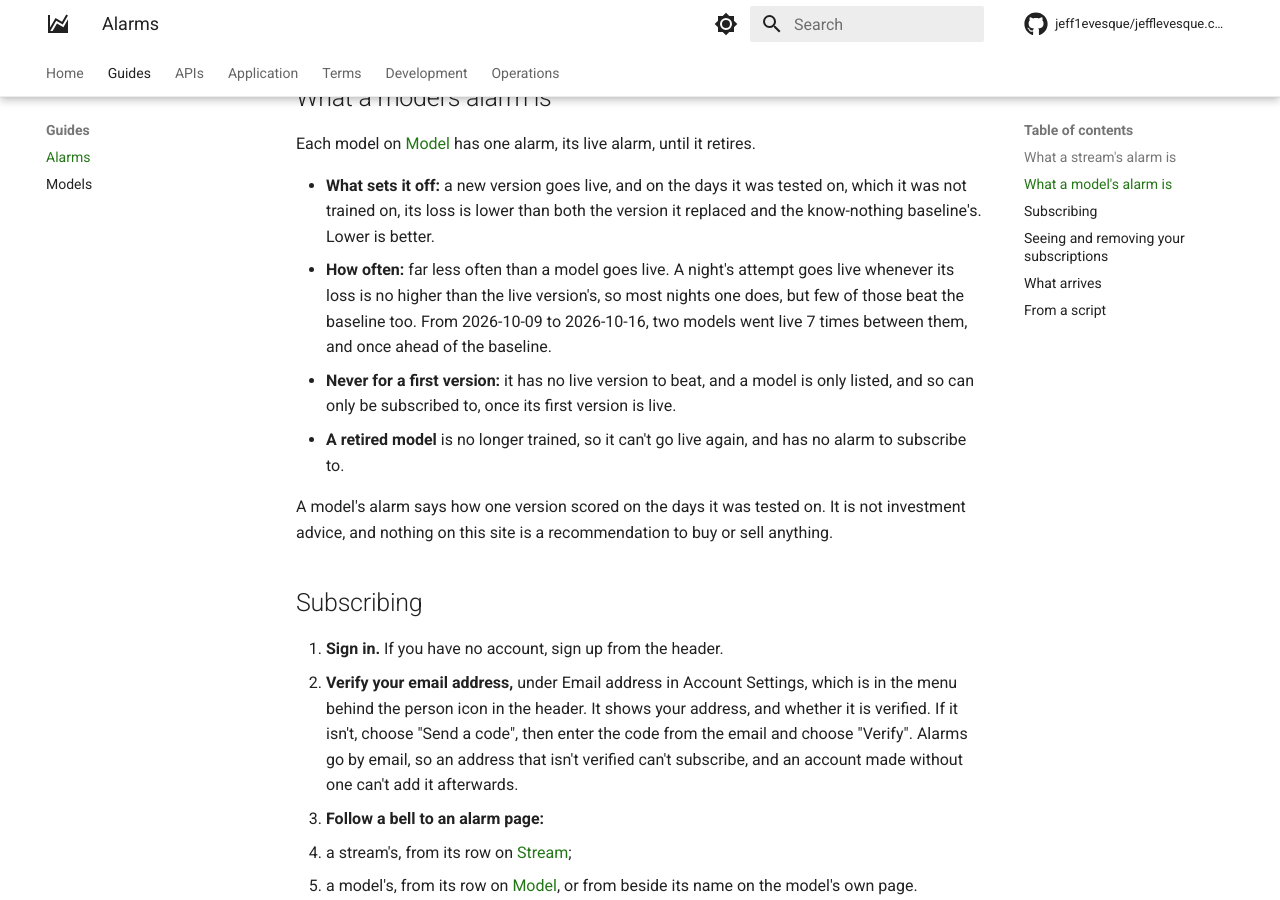
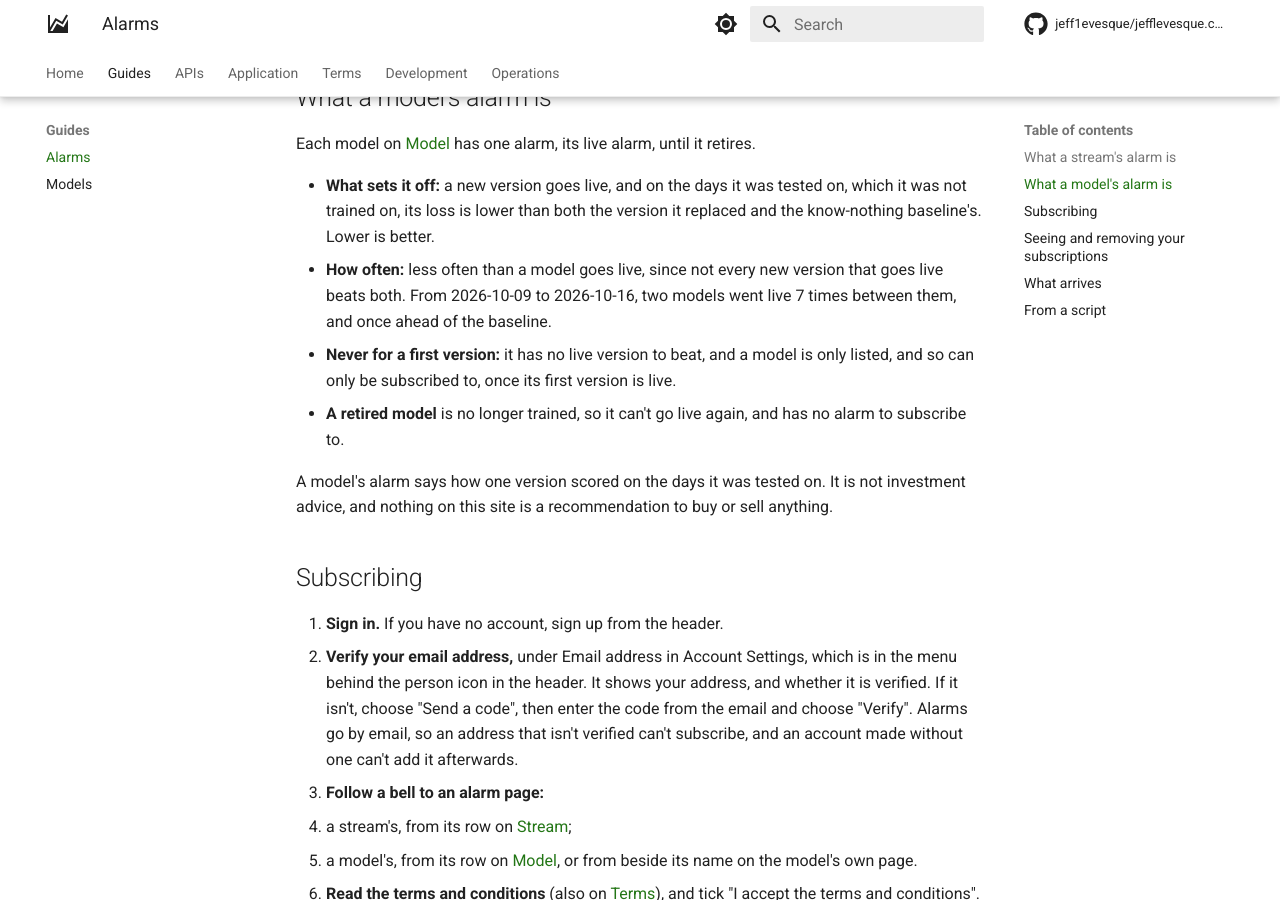
Before and after one commit to jeff1evesque/jefflevesque.com, an MkDocs documentation site: the page built from documentation/guide/alarms.md, in a window 1280 px wide and 900 px high, scrolled down 793 px. Built offline with MkDocs 1.6.1 and Material for MkDocs 9.7.7, drawn with Linux system fonts in a browser that asks for light colours; comment, search, counter and statistics services are not loaded.

Commit message:
#315: documentation/guide/alarms.md, how often, without the go-live rule

```diff
--- a/documentation/guide/alarms.md
+++ b/documentation/guide/alarms.md
@@ -31,10 +31,9 @@
 - **What sets it off:** a new version goes live, and on the days it was tested on, which
   it was not trained on, its loss is lower than both the version it replaced and the
   know-nothing baseline's. Lower is better.
-- **How often:** far less often than a model goes live. A night's attempt goes live
-  whenever its loss is no higher than the live version's, so most nights one does, but
-  few of those beat the baseline too. From 2026-10-09 to 2026-10-16, two models went
-  live 7 times between them, and once ahead of the baseline.
+- **How often:** less often than a model goes live, since not every new version that
+  goes live beats both. From 2026-10-09 to 2026-10-16, two models went live 7 times
+  between them, and once ahead of the baseline.
 - **Never for a first version:** it has no live version to beat, and a model is only
   listed, and so can only be subscribed to, once its first version is live.
 - **A retired model** is no longer trained, so it can't go live again, and has no alarm
```
